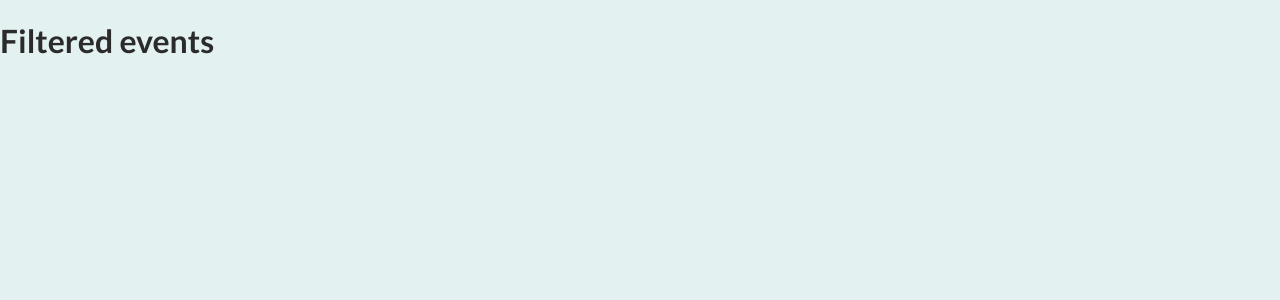
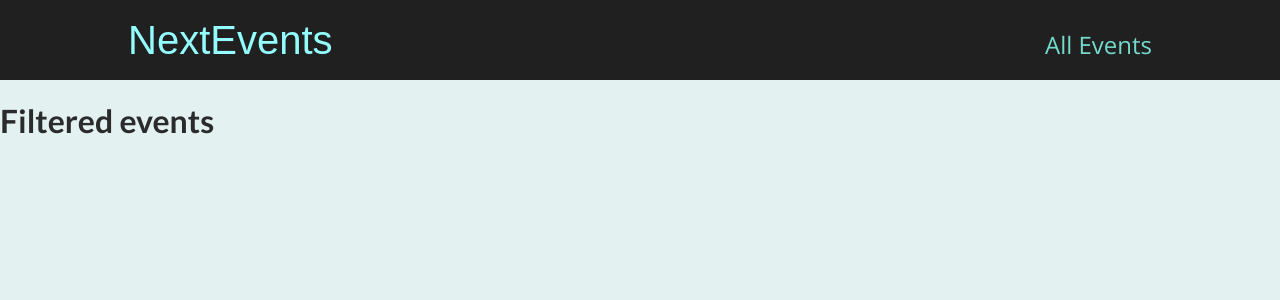
Before and after one commit to David-mwendwa/next-events, a Next.js app: page /events in a window 1280 px wide. Shown: the top 300 px of the page. Built offline with nearby package versions, Linux system fonts and the light colour scheme.

Commit message:
feat: add a general wrapper component also worked on the _all events_ page

```diff
--- /dev/null
+++ b/components/layout/layout.js
@@ -0,0 +1,13 @@
+import React, { Fragment } from 'react'
+import MainHeader from './main-header'
+
+function Layout(props) {
+  return (
+    <Fragment>
+      <MainHeader />
+      <main>{props.children}</main>
+    </Fragment>
+  );
+}
+
+export default Layout
--- /dev/null
+++ b/components/layout/main-header.js
@@ -0,0 +1,23 @@
+import Link from 'next/link';
+import React from 'react';
+
+import classes from './main-header.module.css';
+
+function MainHeader(props) {
+  return (
+    <header className={classes.header}>
+      <div className={classes.logo}>
+        <Link href='/'>NextEvents</Link>
+      </div>
+      <nav className={classes.navigation}>
+        <ul>
+          <li>
+            <Link href='/events'>All Events</Link>
+          </li>
+        </ul>
+      </nav>
+    </header>
+  );
+}
+
+export default MainHeader;
--- /dev/null
+++ b/components/layout/main-header.module.css
@@ -0,0 +1,41 @@
+.header {
+  width: 100%;
+  display: flex;
+  justify-content: space-between;
+  align-items: baseline;
+  padding: 1rem 10%;
+  height: 5rem;
+  background-color: #202020;
+}
+
+.logo {
+  font-size: 1.5rem;
+  color: white;
+  font-family: 'Fira', sans-serif;
+  height: 100%;
+  display: flex;
+  justify-content: center;
+  align-items: center;
+  color: #94fdfd;
+}
+
+.logo a {
+  text-decoration: none;
+  color: #94fdfd;
+}
+
+.navigation a {
+  text-decoration: none;
+  color: #74dacc;
+  font-size: 1rem;
+}
+
+@media (min-width: 768px) {
+  .logo {
+    font-size: 2.5rem;
+  }
+
+  .navigation a {
+    font-size: 1.5rem;
+  }
+}
--- a/pages/_app.js
+++ b/pages/_app.js
@@ -1,7 +1,12 @@
+import Layout from '../components/layout/layout'
 import '../styles/globals.css'
 
 function MyApp({ Component, pageProps }) {
-  return <Component {...pageProps} />
+  return (
+    <Layout>
+      <Component {...pageProps} />
+    </Layout>
+  );
 }
 
 export default MyApp
--- a/pages/events/index.js
+++ b/pages/events/index.js
@@ -1,9 +1,13 @@
 import React from 'react'
+import { getAllEvents } from '../../dummy-data'
+import EventList from '../../components/events/event-list'
 
 function AllEventsPage() {
+  const events = getAllEvents()
+
   return (
     <div>
-      <h1>All Events</h1>
+      <EventList items={events}/>
     </div>
   )
 }
```
